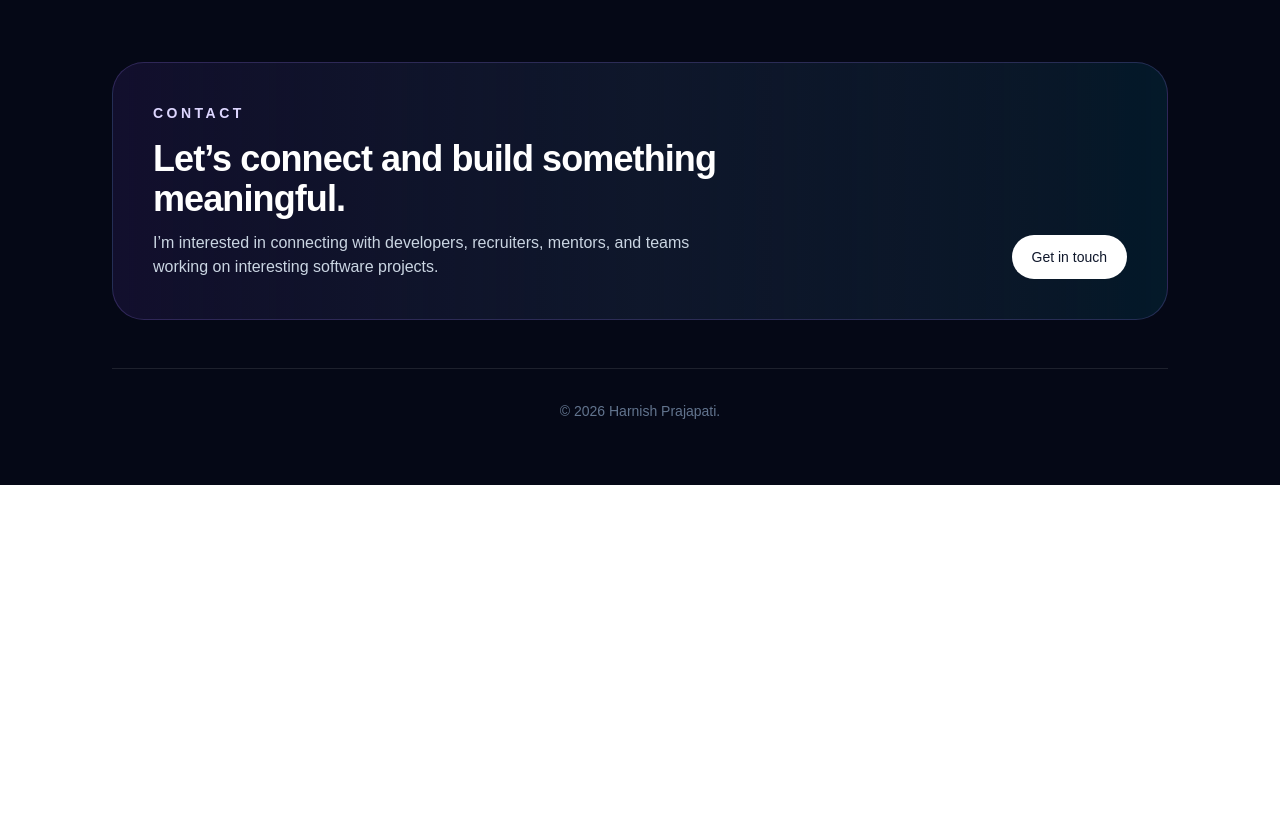
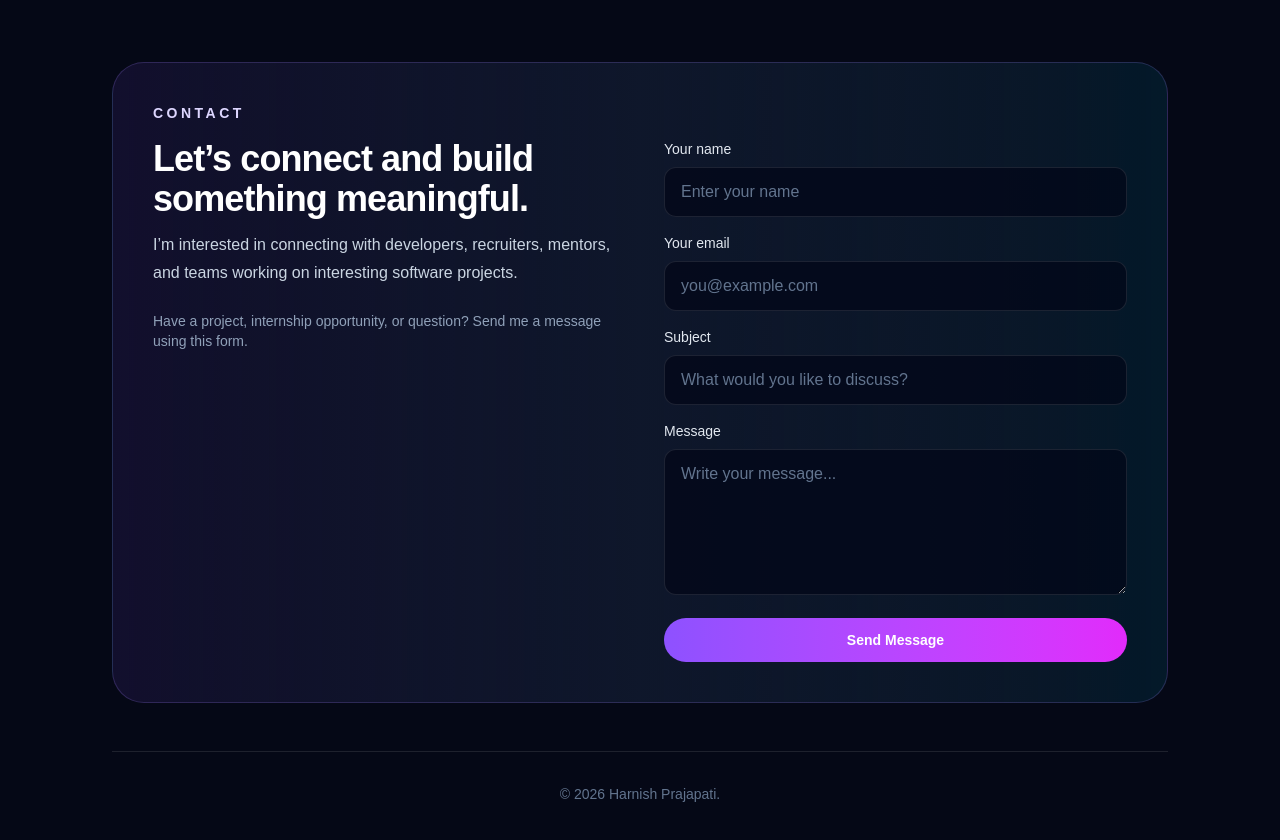
Before and after one commit to Praharnish/portfolio, a Next.js app: page / in a window 1280 px wide. Shown: the part 5120-5960 px from the top of the page. Before the commit the page ends 5605 px from the top, so only its background shows below. Built offline with nearby package versions, Linux system fonts and the light colour scheme.

Commit message:
Add EmailJS contact form with submit status
- Replace static contact section with interactive form
- Integrate EmailJS for email delivery
- Add loading, success, and error feedback
- Prevent duplicate submissions
- Add @emailjs/browser dependency

```diff
--- a/components/contact.tsx
+++ b/components/contact.tsx
@@ -1,6 +1,55 @@
+
+"use client";
+
 import { portfolio } from "@/data/portfolio";
+import emailjs from "@emailjs/browser";
+import { useState } from "react";
 
 export default function Contact() {
+  const [sending, setSending] = useState(false);
+  const [status, setStatus] = useState("");
+
+  async function handleSubmit(
+    event: React.FormEvent<HTMLFormElement>
+  ) {
+    event.preventDefault();
+
+    if (sending) return;
+
+    const form = event.currentTarget;
+    const serviceId =
+      process.env.NEXT_PUBLIC_EMAILJS_SERVICE_ID;
+    const templateId =
+      process.env.NEXT_PUBLIC_EMAILJS_TEMPLATE_ID;
+    const publicKey =
+      process.env.NEXT_PUBLIC_EMAILJS_PUBLIC_KEY;
+
+    if (!serviceId || !templateId || !publicKey) {
+      setStatus("Email service configuration is missing.");
+      return;
+    }
+
+    setSending(true);
+    setStatus("");
+
+    try {
+      await emailjs.sendForm(
+        serviceId,
+        templateId,
+        form,
+        { publicKey }
+      );
+
+      setStatus("Message sent successfully! Thank you for reaching out and I'll get back to you soon.");
+      form.reset();
+    } catch (error) {
+      console.error("EmailJS error:", error);
+      setStatus("Message could not be sent. Please try again.");
+    } finally {
+      setSending(false);
+    }
+  }
+
   return (
     <section
       id="contact"
@@ -10,24 +59,115 @@ export default function Contact() {
         {portfolio.contact.label}
       </p>
 
-          <div className="mt-4 flex flex-col gap-5 md:flex-row md:items-end md:justify-between">
-
+      <div className="mt-4 grid gap-8 md:grid-cols-2 md:gap-12">
         <div>
           <h2 className="max-w-xl text-3xl font-bold tracking-tight text-white md:text-4xl">
             {portfolio.contact.title}
           </h2>
 
-              <p className="mt-3 max-w-xl text-slate-300">
+          <p className="mt-3 max-w-xl leading-7 text-slate-300">
             {portfolio.contact.description}
+          </p>
+
+          <p className="mt-6 text-sm text-slate-400">
+            Have a project, internship opportunity, or question?
+            Send me a message using this form.
           </p>
         </div>
 
-            <a
-              href={`mailto:${portfolio.contact.email}`}
-              className="inline-flex rounded-full bg-white px-5 py-3 text-sm font-medium text-slate-900 transition hover:bg-slate-200"
+        <form onSubmit={handleSubmit} className="space-y-4">
+          <div>
+            <label
+              htmlFor="user_name"
+              className="mb-2 block text-sm font-medium text-slate-200"
             >
-              Get in touch
-            </a>
+              Your name
+            </label>
+            <input
+              id="user_name"
+              name="user_name"
+              type="text"
+              autoComplete="name"
+              required
+              maxLength={100}
+              placeholder="Enter your name"
+              className="w-full rounded-xl border border-white/10 bg-slate-950/70 px-4 py-3 text-white outline-none transition placeholder:text-slate-500 focus:border-violet-400"
+            />
+          </div>
+
+          <div>
+            <label
+              htmlFor="user_email"
+              className="mb-2 block text-sm font-medium text-slate-200"
+            >
+              Your email
+            </label>
+            <input
+              id="user_email"
+              name="user_email"
+              type="email"
+              autoComplete="email"
+              required
+              maxLength={254}
+              placeholder="you@example.com"
+              className="w-full rounded-xl border border-white/10 bg-slate-950/70 px-4 py-3 text-white outline-none transition placeholder:text-slate-500 focus:border-violet-400"
+            />
+          </div>
+
+          <div>
+            <label
+              htmlFor="subject"
+              className="mb-2 block text-sm font-medium text-slate-200"
+            >
+              Subject
+            </label>
+            <input
+              id="subject"
+              name="subject"
+              type="text"
+              required
+              maxLength={150}
+              placeholder="What would you like to discuss?"
+              className="w-full rounded-xl border border-white/10 bg-slate-950/70 px-4 py-3 text-white outline-none transition placeholder:text-slate-500 focus:border-violet-400"
+            />
+          </div>
+
+          <div>
+            <label
+              htmlFor="message"
+              className="mb-2 block text-sm font-medium text-slate-200"
+            >
+              Message
+            </label>
+            <textarea
+              id="message"
+              name="message"
+              rows={5}
+              required
+              maxLength={5000}
+              placeholder="Write your message..."
+              className="w-full resize-y rounded-xl border border-white/10 bg-slate-950/70 px-4 py-3 text-white outline-none transition placeholder:text-slate-500 focus:border-violet-400"
+            />
+          </div>
+
+          <button
+            type="submit"
+            disabled={sending}
+            className="inline-flex w-full items-center justify-center rounded-full bg-gradient-to-r from-violet-500 to-fuchsia-500 px-5 py-3 text-sm font-semibold text-white transition hover:brightness-110 disabled:cursor-not-allowed disabled:opacity-60"
+          >
+            {sending ? "Sending..." : "Send Message"}
+          </button>
+
+          {status && (
+            <p
+              role="status"
+              aria-live="polite"
+              className="text-sm text-slate-200"
+            >
+              {status}
+            </p>
+          )}
+        </form>
       </div>
     </section>
   );
--- a/package.json
+++ b/package.json
@@ -12,6 +12,7 @@
     "lint": "eslint"
   },
   "dependencies": {
+    "@emailjs/browser": "^5.0.3",
     "next": "16.3.6",
     "react": "19.2.8",
     "react-dom": "19.2.8"
```
Also changed, not shown: 1 other file (tests, documents, lock files or other folders). Lines whose indentation alone changed are shown as unchanged.
